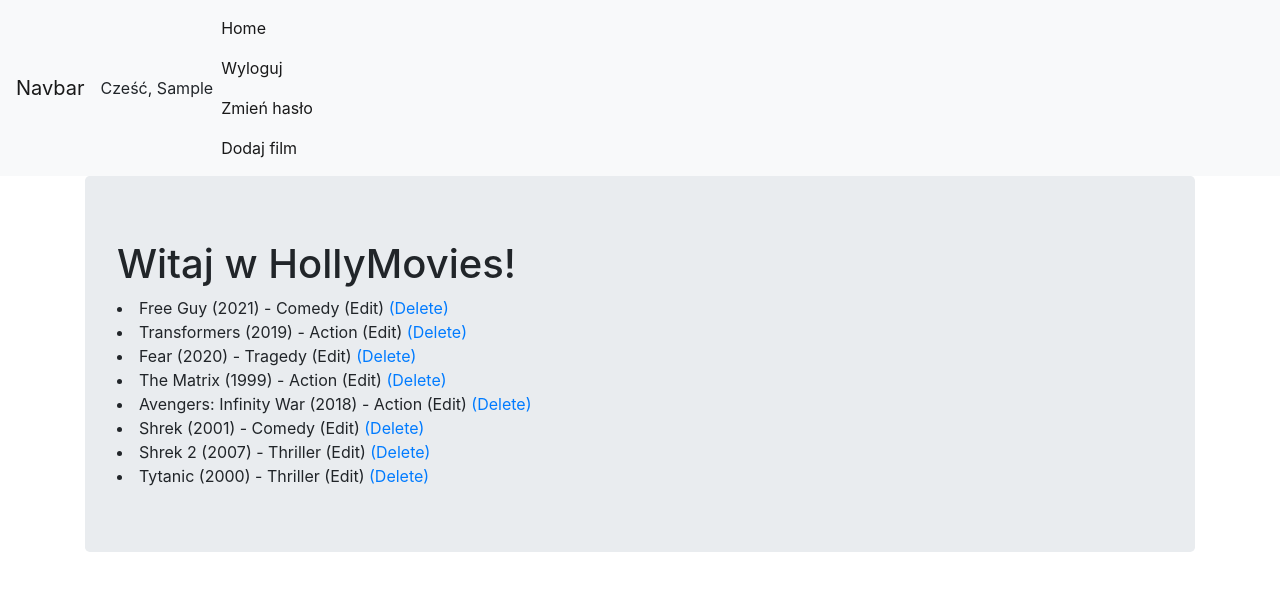
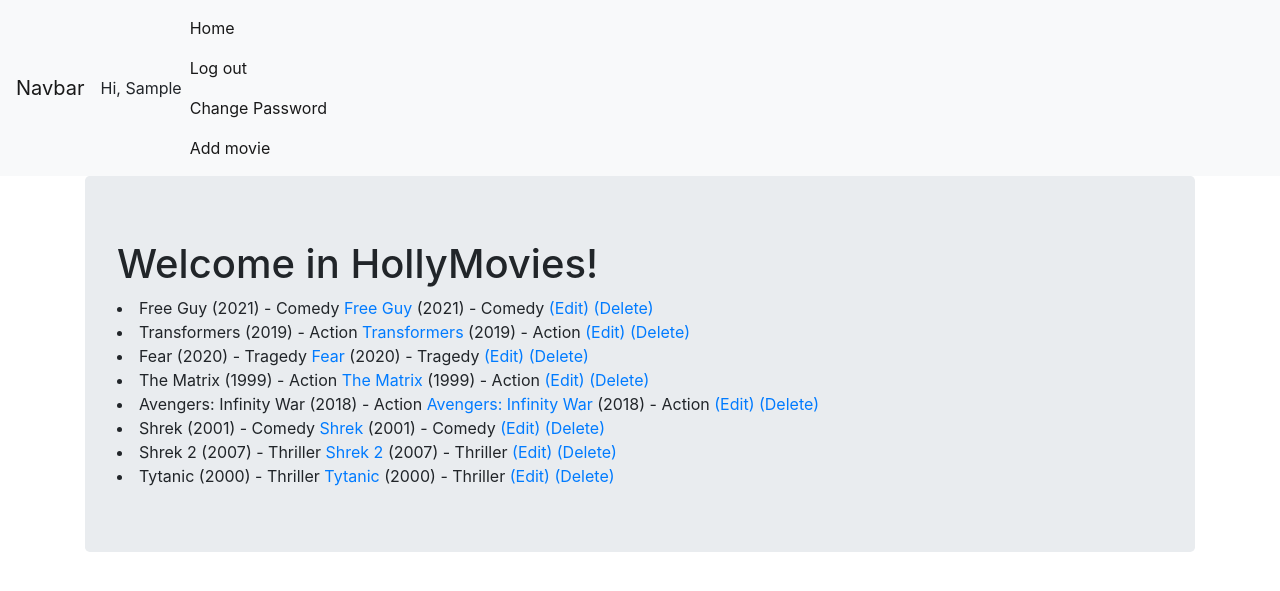
Before and after one commit to micheaszmaciag/DjangoApp, a Django app: page / in a window 1280 px wide. Shown: the top 591 px of the page. Run offline with Django 3.2, Linux system fonts and the light colour scheme; the visitor is signed in with stand-in values (Sample User, id 1); data comes from the database, SQL or seed files in the repository.

Commit message:
Project finished

```diff
--- a/hollymovies/urls.py
+++ b/hollymovies/urls.py
@@ -17,7 +17,7 @@ from django.contrib import admin
 from django.urls import path
 
 from viewer.views import MoviesView, MovieCreateView, \
-    MovieUpdateView, MovieDeleteView
+    MovieUpdateView, MovieDeleteView, MovieDetailView
 from viewer.models import Genre, Movie
 
 from viewer.views import generate_demo
@@ -26,9 +26,10 @@ from accounts.views import SubmittableLoginView, SubmittablePasswordChangeForm,\
     SignUpView  # <== TUTAJ NOWE
 
 from django.contrib.auth import views
+from viewer.admin import MovieAdmin
 
 admin.site.register(Genre)
-admin.site.register(Movie)
+admin.site.register(Movie,MovieAdmin)
 
 urlpatterns = [
     path('accounts/login/', SubmittableLoginView.as_view(), name='login'),
@@ -54,6 +55,7 @@ urlpatterns = [
     path('', MoviesView.as_view(), name='index'),
     path('demo', generate_demo, name='demo'), # <==== zmiana
     path('movie/create', MovieCreateView.as_view(), name='movie_create'),
+    path('movie/details/<id>', MovieDetailView.as_view()  , name='movie_details'),
     path('movie/update/<pk>', MovieUpdateView.as_view(), name='movie_update'),
     path('movie/delete/<pk>', MovieDeleteView.as_view(), name='movie_delete'),
 
--- a/viewer/templates/base.html
+++ b/viewer/templates/base.html
@@ -18,8 +18,8 @@
 
         {% if user.is_authenticated %}
             <div>
-                {% if user.first_name %}Cześć, {{ user.first_name }}
-                {% else %}Cześć, {{ user.username }} {% endif %}
+                {% if user.first_name %}Hi, {{ user.first_name }}
+                {% else %}Hi, {{ user.username }} {% endif %}
             </div>
         {% endif %}
 
@@ -28,15 +28,15 @@
                 <li class="nav-item active">
                     <a class="nav-link" href="#">Home <span class="sr-only">(current)</span></a>
                     {% if user.is_authenticated %}
-                        <a class="nav-link" href="{% url 'logout' %}">Wyloguj</a>
-                        <a class="nav-link" href="{% url 'password_change' %}">Zmień hasło</a>
+                        <a class="nav-link" href="{% url 'logout' %}">Log out</a>
+                        <a class="nav-link" href="{% url 'password_change' %}">Change Password</a>
                     {% else %}
-                        <a class="nav-link" href="{% url 'login' %}">Zaloguj</a>
+                        <a class="nav-link" href="{% url 'login' %}">Log in</a>
                         <a class="nav-link" href="{% url 'sign_up' %}">
-                            Zarejestruj się
+                            Register
                         </a>
                     {% endif %}
-                    <a class="nav-link" href="{% url 'movie_create' %}">Dodaj film</a>
+                    <a class="nav-link" href="{% url 'movie_create' %}">Add movie</a>
                 </li>
             </ul>
         </div>
--- a/viewer/templates/demo.html
+++ b/viewer/templates/demo.html
@@ -10,7 +10,7 @@
             {{ o }}
         </div>
     {% empty %}
-        <div>Brak elementów w liście</div>
+        <div>No elements in the list</div>
     {% endfor %}
 
     <div>
--- a/viewer/templates/movies.html
+++ b/viewer/templates/movies.html
@@ -1,15 +1,18 @@
 {% extends "base.html" %}
 
 {% block title %}
-    Lista filmów
+    List of films
 {% endblock %}
 
 {% block content %}
-    <h1>Witaj w HollyMovies!</h1>
+    <h1>Welcome in HollyMovies!</h1>
     {% for movie in object_list %}
         <li>
             {{ movie.title }} ({{ movie.released.year }}) - {{ movie.genre.name }}
-            (Edit)
+
+            <a href="{% url 'movie_details' movie.id %}">{{ movie.title }}</a>
+            ({{ movie.released.year }}) - {{ movie.genre.name }}
+            <a href="{% url 'movie_update' movie.id %}">(Edit)</a>
             <a href="{% url 'movie_delete' movie.id %}">(Delete)</a>
         </li>
     {% endfor %}
--- a/viewer/views.py
+++ b/viewer/views.py
@@ -1,4 +1,5 @@
 from django.views.generic import ListView, CreateView, UpdateView, DeleteView
+from django.views import View
 from django.urls import reverse_lazy
 from django.shortcuts import render
 
@@ -64,3 +65,10 @@ class MovieDeleteView(DeleteView):
     #nazwa encji, z której będzie kasować rekord
     model = Movie
     permission_required = 'viewer.delete_movie'
+
+class MovieDetailView(View):
+    def get(self,request,id):
+        return render(
+            request, 'details.html',
+            context={'movie': Movie.objects.get(id=id)}
+        )
```
Also changed, not shown: viewer/admin.py (+51 -0 lines), viewer/templates/details.html (added, +13 -0 lines).
